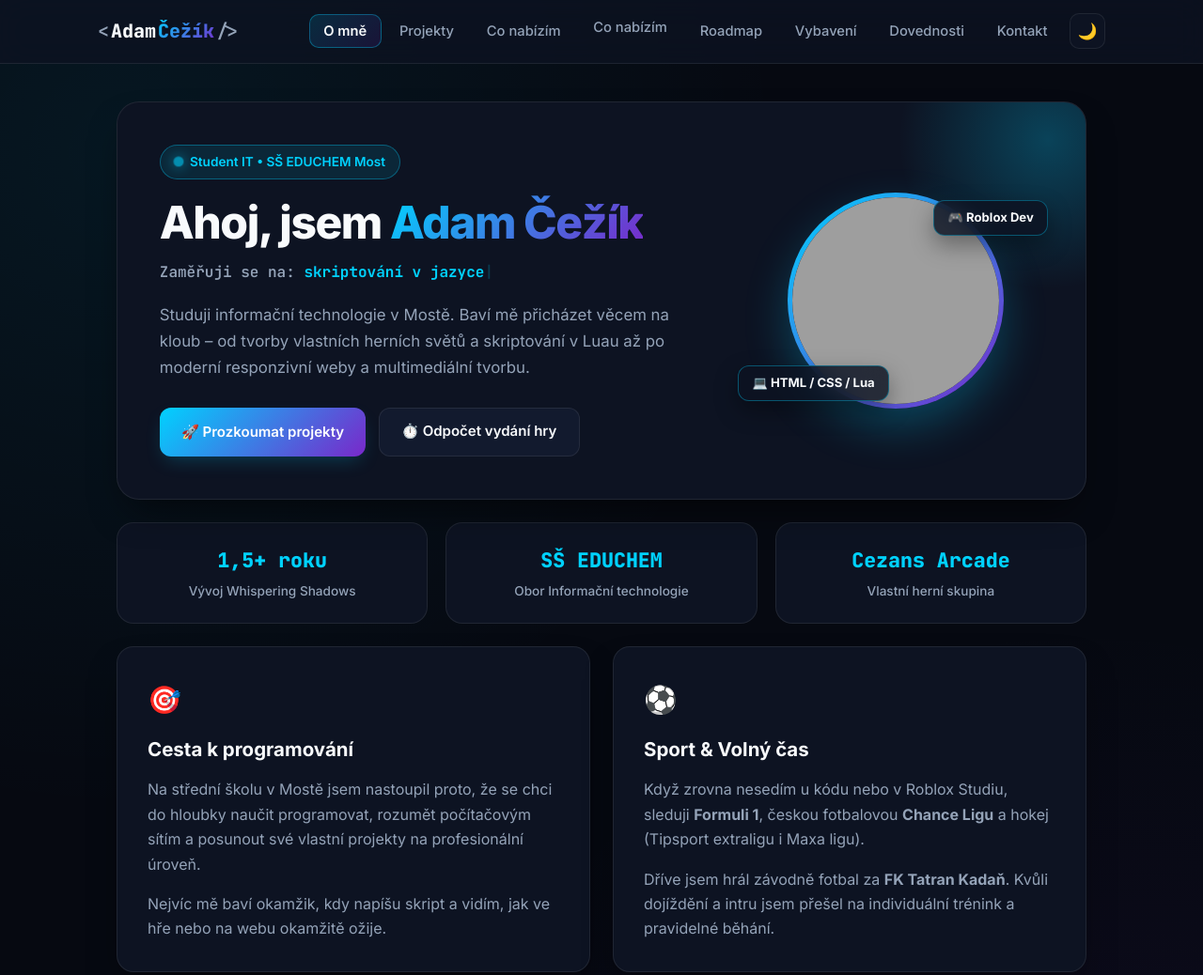
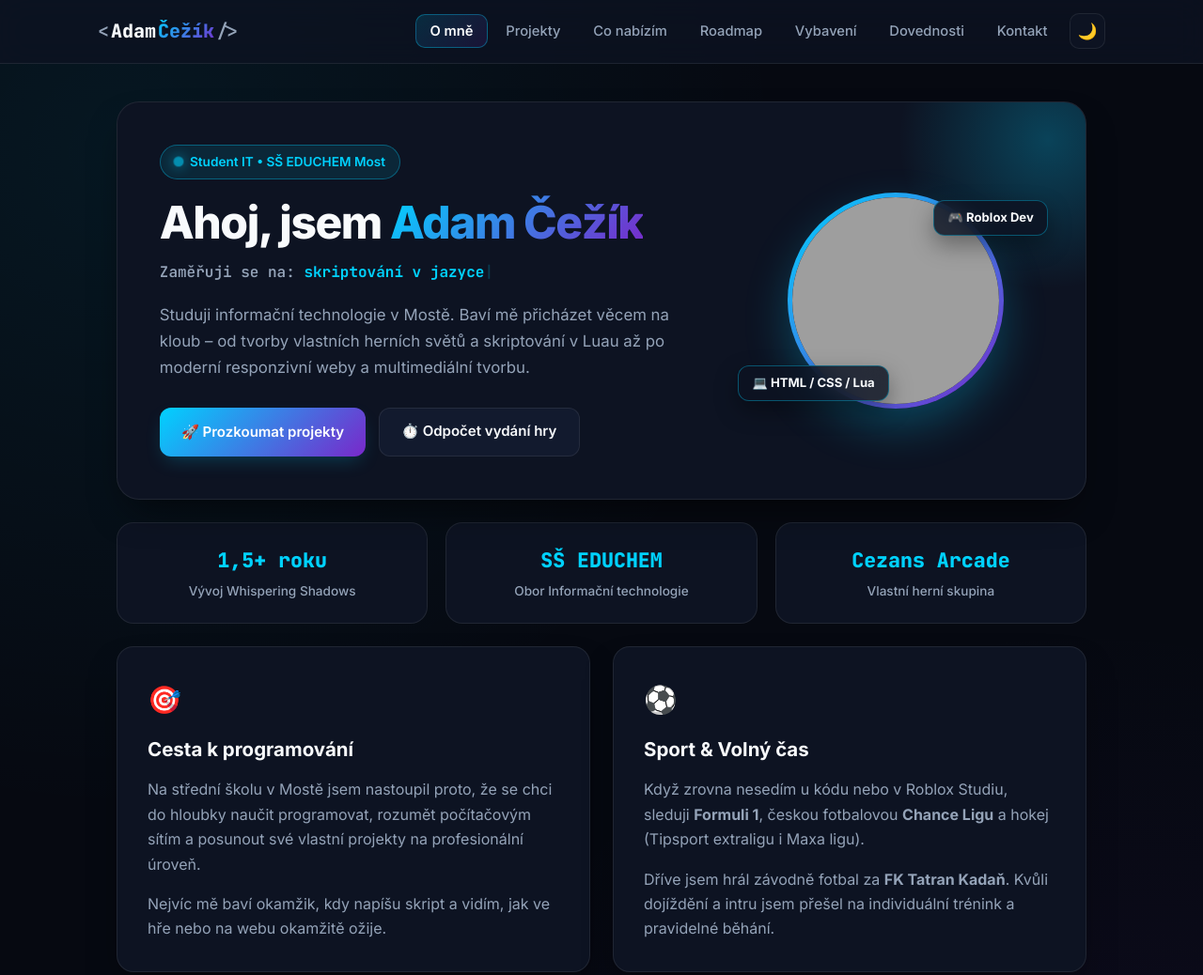
Before and after one commit to skibidi548/Adam-Cezik-Portfolio, a plain HTML site: page index.html in a window 1280 px wide. Shown: the top 1038 px of the page at 94% size. Drawn offline with Linux system fonts and the light colour scheme; grey boxes are pictures that could not be loaded.

Commit message:
zkouska noveho tabu

```diff
--- a/index.html
+++ b/index.html
@@ -20,7 +20,6 @@
                     <li><button class="nav-btn active" onclick="switchTab(event, 'o-mne')">O mně</button></li>
                     <li><button class="nav-btn" onclick="switchTab(event, 'projekty')">Projekty</button></li>
                      <li><button class="nav-btn" onclick="switchTab(event, 'Nabidka.html')">Co nabízím</button></li>
-                    <li><a class="nav-btn" href="Nabidka.html">Co nabízím</a></li>
                     <li><button class="nav-btn" onclick="switchTab(event, 'roadmap')">Roadmap</button></li>
                     <li><button class="nav-btn" onclick="switchTab(event, 'vybaveni')">Vybavení</button></li>
                     <li><button class="nav-btn" onclick="switchTab(event, 'co-umim')">Dovednosti</button></li>
```
